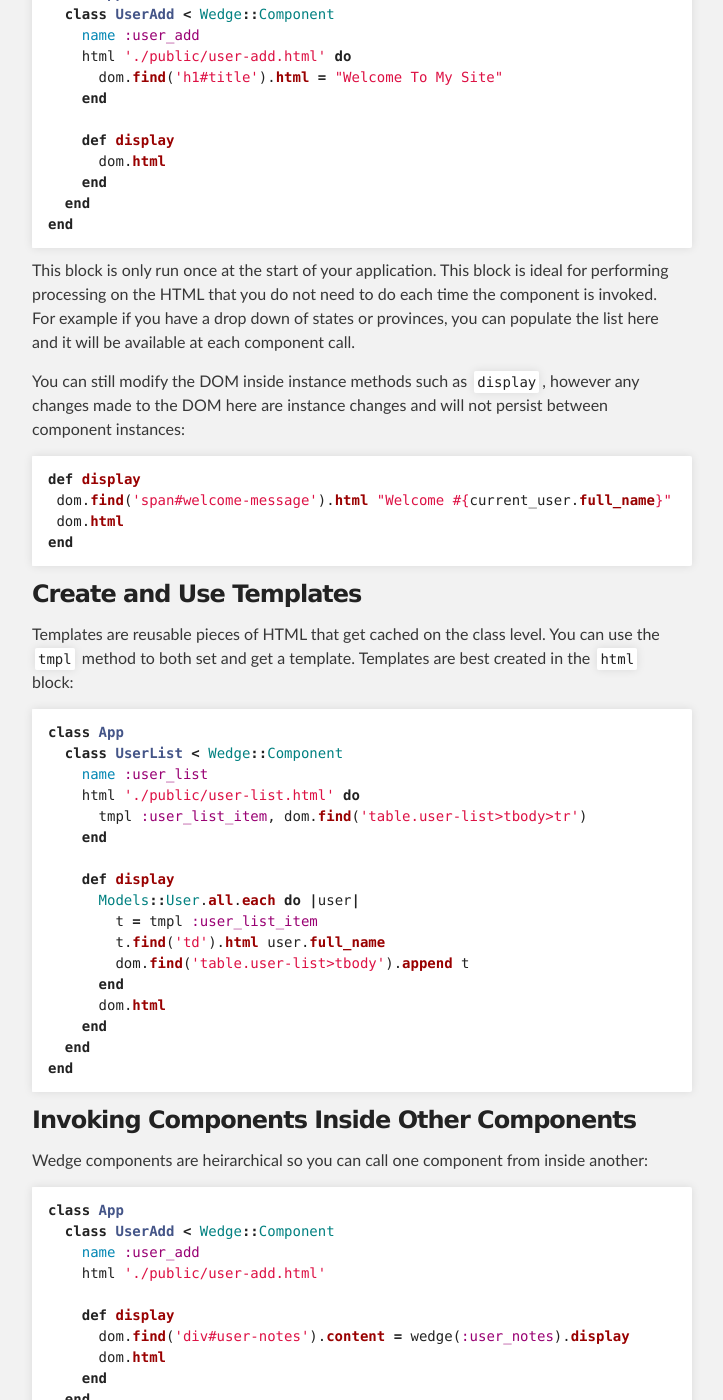
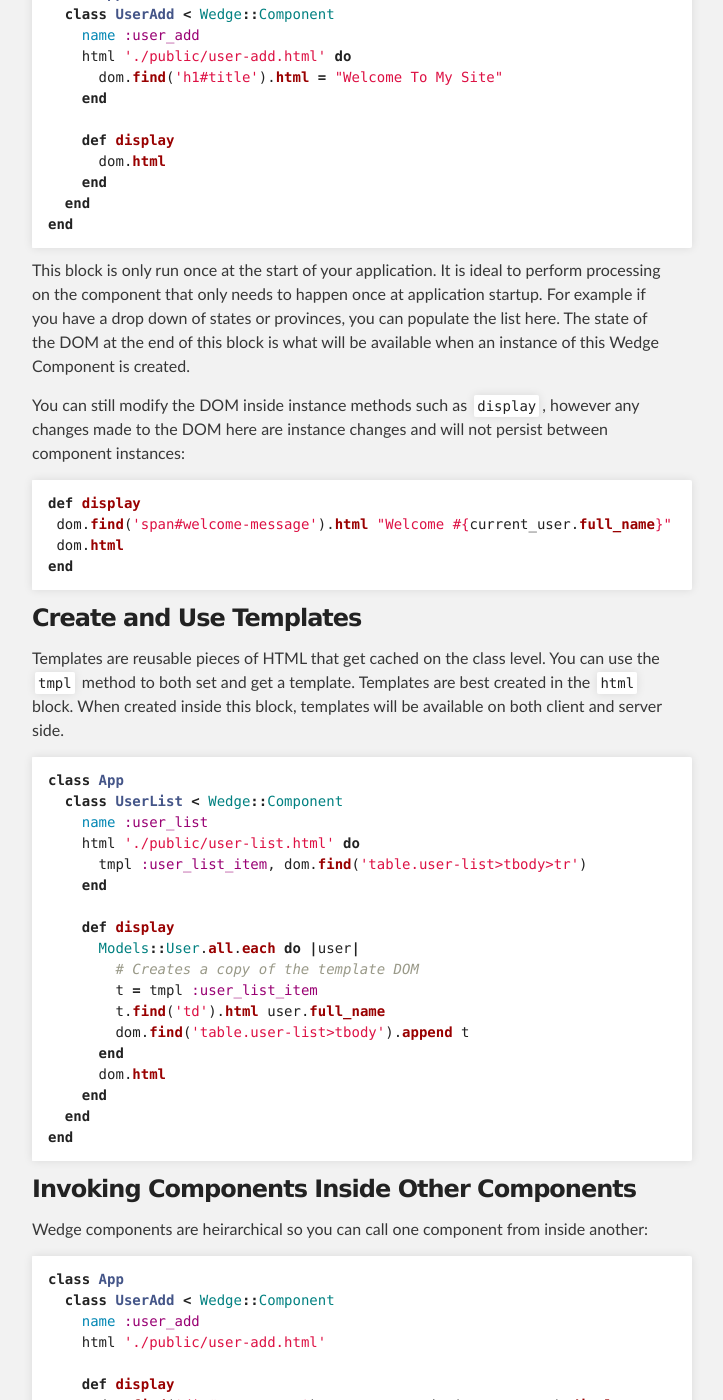
Before and after one commit to wedgeio/wedgeio.github.io, a Jekyll site: the page built from pages/component.md, in a window 1280 px wide and 1400 px high, scrolled down 1001 px. Shown: the whole window, without its empty margins (288-1011 px from the left). Built offline with Jekyll 4.4.1, drawn with Linux system fonts in a browser that asks for light colours.

Commit message:
wording updates

```diff
--- a/pages/component.md
+++ b/pages/component.md
@@ -49,7 +49,7 @@ class App
 end
 {% endhighlight %}
 
-This block is only run once at the start of your application. This block is ideal for performing processing on the HTML that you do not need to do each time the component is invoked. For example if you have a drop down of states or provinces, you can populate the list here and it will be available at each component call.
+This block is only run once at the start of your application. It is ideal to perform processing on the component that only needs to happen once at application startup. For example if you have a drop down of states or provinces, you can populate the list here. The state of the DOM at the end of this block is what will be available when an instance of this Wedge Component is created.
 
 You can still modify the DOM inside instance methods such as `display`, however any changes made to the DOM here are instance changes and will not persist between component instances:
 
@@ -62,7 +62,7 @@ end
 
 ### Create and Use Templates
 
-Templates are reusable pieces of HTML that get cached on the class level. You can use the `tmpl` method to both set and get a template. Templates are best created in the `html` block:
+Templates are reusable pieces of HTML that get cached on the class level. You can use the `tmpl` method to both set and get a template. Templates are best created in the `html` block. When created inside this block, templates will be available on both client and server side.
 
 {% highlight ruby %}
 class App
@@ -74,6 +74,7 @@ class App
 
     def display
       Models::User.all.each do |user|
+        # Creates a copy of the template DOM
         t = tmpl :user_list_item
         t.find('td').html user.full_name
         dom.find('table.user-list>tbody').append t
```
Also changed, not shown: pages/component-advanced.md (+5 -1 lines).
